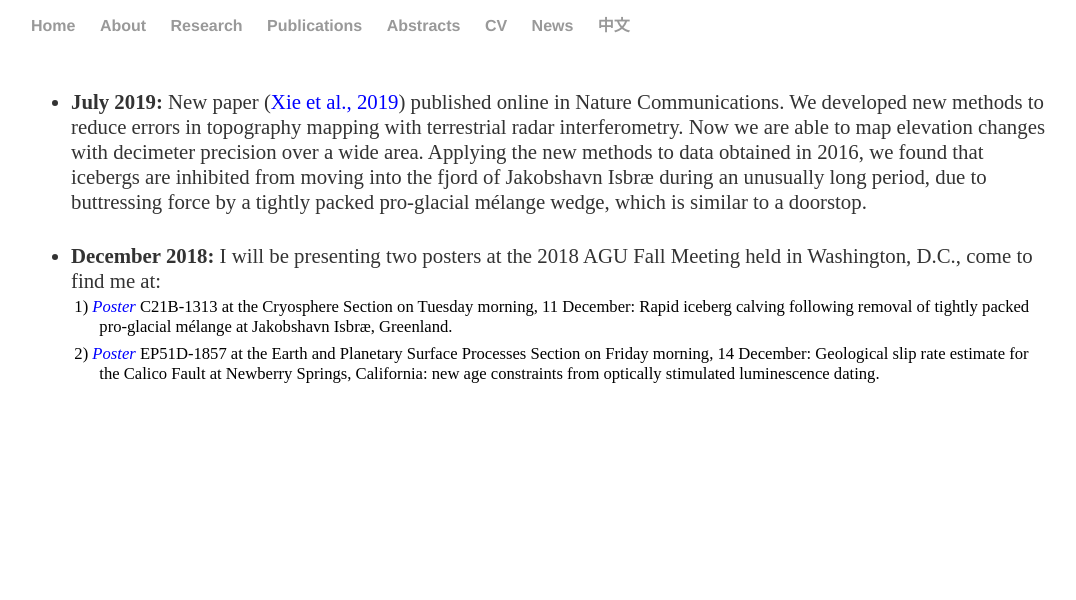
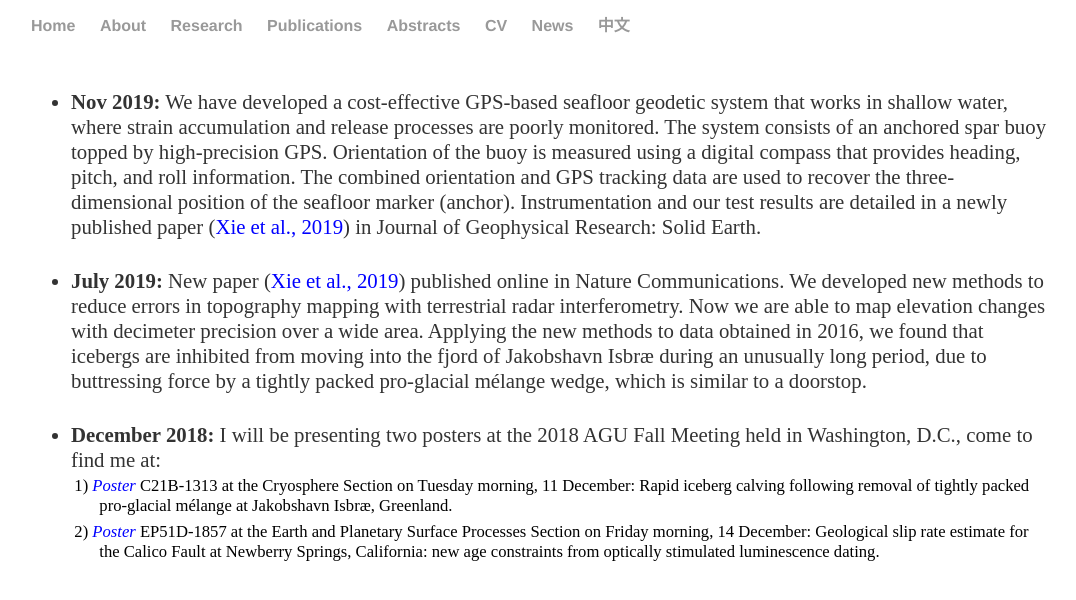
Before and after one commit to suruixie/suruixie.github.io, a Jekyll site: the page built from news/index.html, in a window 1280 px wide. Shown: the top 600 px of the page, without its empty margins (97-1173 px from the left). Built offline with Jekyll 4.4.1, drawn with Linux system fonts in a browser that asks for light colours.

Commit message:
Update index.html

```diff
--- a/news/index.html
+++ b/news/index.html
@@ -5,6 +5,14 @@ title: Surui's updates
 <div class="news">
 	<br style="line-height:1.5em">
 	<ul class="news_list">
+	<li style="line-height:120%; font-size:1.0em;"><strong>Nov 2019:</strong> We have developed a cost-effective GPS-based seafloor geodetic system that works in shallow water,
+		   where strain accumulation and release processes are poorly monitored.
+		   The system consists of an anchored spar buoy topped by high‐precision GPS.
+		   Orientation of the buoy is measured using a digital compass that provides heading, pitch, and roll information.
+		   The combined orientation and GPS tracking data are used to recover the three‐dimensional position of the seafloor marker (anchor).
+		   Instrumentation and our test results are detailed in a newly published paper (<a href="https://doi.org/10.1029/2019JB018242" style="color:#0000FF;">Xie et al., 2019</a>) in Journal of Geophysical Research: Solid Earth.
+		</p>
+	        <br style="line-height:1.5em">
 	<li style="line-height:120%; font-size:1.0em;"><strong>July 2019:</strong> New paper (<a href="https://doi.org/10.1038/s41467-019-10908-4" style="color:#0000FF;">Xie et al., 2019</a>) published online in Nature Communications.
 		    We developed new methods to reduce errors in topography mapping with terrestrial radar interferometry.
 		    Now we are able to map elevation changes with decimeter precision over a wide area.
```
